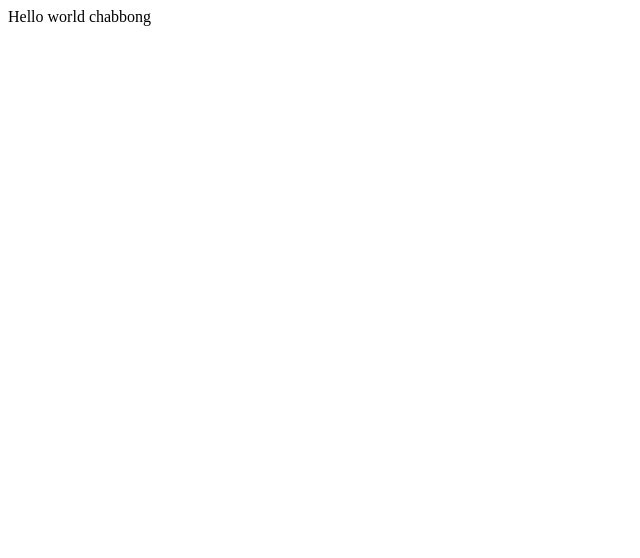
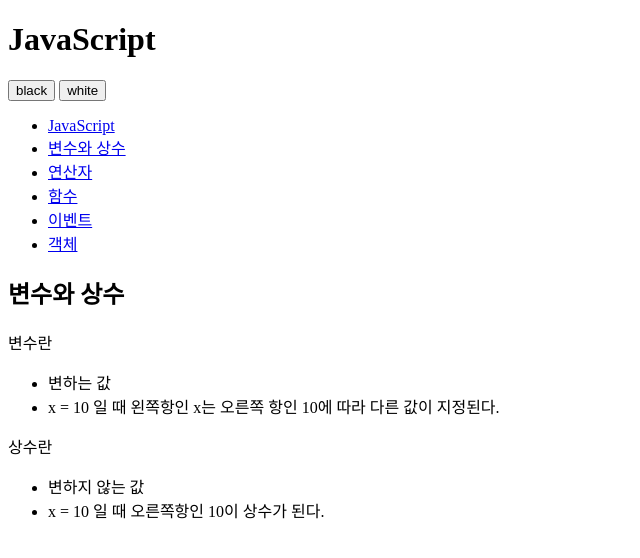
Before and after one commit to harmea/opentutorials.harmea, a plain HTML site: page index.html in a window 1280 px wide. Shown: the whole page, without its empty margins (0-640 px from the left). Drawn offline with Linux system fonts and the light colour scheme.

Commit message:
change index.html

```diff
--- a/index.html
+++ b/index.html
@@ -1,25 +1,53 @@
 <!DOCTYPE html>
-<html lang="en">
+<html>
     <head>
         <meta charset="utf-8" />
-
-        <!-- Always force latest IE rendering engine (even in intranet) & Chrome Frame
-        Remove this if you use the .htaccess -->
-        <meta http-equiv="X-UA-Compatible" content="IE=edge,chrome=1" />
-
-        <title>index</title>
-        <meta name="description" content="" />
-        <meta name="author" content="egoing" />
-
-        <meta name="viewport" content="width=device-width; initial-scale=1.0" />
-
-        <!-- Replace favicon.ico & apple-touch-icon.png in the root of your domain and delete these references -->
-        <link rel="shortcut icon" href="/favicon.ico" />
-        <link rel="apple-touch-icon" href="/apple-touch-icon.png" />
     </head>
 
-    <body>
-        Hello world chabbong
-
+    <body id="body">
+        <div>
+            <header>
+                <h1>JavaScript</h1>
+            </header>
+            <div id="toolbar">
+                <input type="button" value="black" />
+                <input type="button" value="white" />
+            </div>
+            <nav>
+                <ul>
+                    <li><a href="http://opentutorials.org/course/49/17">JavaScript</a></li>
+                    <li><a href="http://opentutorials.org/course/49/16">변수와 상수</a></li>
+                    <li><a href="http://opentutorials.org/course/49/18">연산자</a></li>
+                    <li><a href="http://opentutorials.org/course/49/19">함수</a></li>
+                    <li><a href="http://opentutorials.org/course/49/20">이벤트</a></li>
+                    <li><a href="http://opentutorials.org/course/49/21">객체</a></li>
+                </ul>
+            </nav>
+            <article>
+                <h2>변수와 상수</h2>
+                <div>
+                    <p>변수란</p>
+                    <ul>
+                        <li>
+                            변하는 값
+                        </li>
+                        <li>
+                            x = 10 일 때 왼쪽항인 x는 오른쪽 항인 10에 따라 다른 값이 지정된다.
+                        </li>
+                    </ul>
+                    <p>
+                        상수란
+                    </p>
+                    <ul>
+                        <li>
+                            변하지 않는 값
+                        </li>
+                        <li>
+                            x = 10 일 때 오른쪽항인 10이 상수가 된다.
+                        </li>
+                    </ul>
+                </div>
+            </article>
+        </div>
     </body>
 </html>
```
